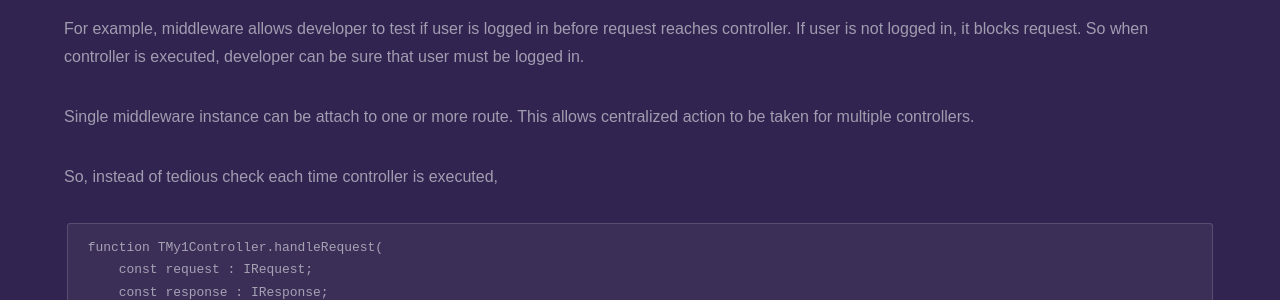
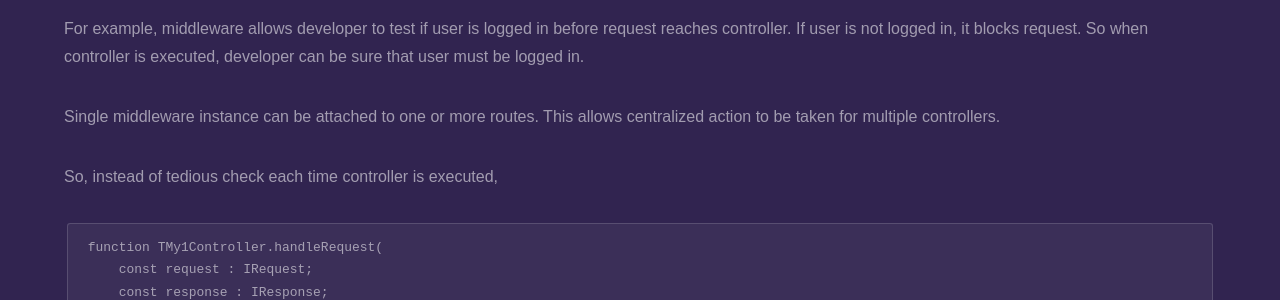
Before and after one commit to fanoframework/fanoframework.github.io, a Jekyll site: the page built from middlewares/index.md, in a window 1280 px wide and 900 px high. Shown: the part 423-723 px from the top of the window. Built offline with Jekyll 4.4.1, drawn with Linux system fonts in a browser that asks for light colours; our own code applies the rules of GitHub Pages for plain Markdown files.

Commit message:
Fix typo error

```diff
--- a/middlewares/index.md
+++ b/middlewares/index.md
@@ -12,7 +12,7 @@ In Fano Framework, middleware is an optional software component that is executed
 For example, middleware allows developer to test if user is logged in before request reaches controller. If user is not logged in, it blocks request.
 So when controller is executed, developer can be sure that user must be logged in.
 
-Single middleware instance can be attach to one or more route. This allows centralized action to be taken for multiple controllers.
+Single middleware instance can be attached to one or more routes. This allows centralized action to be taken for multiple controllers.
 
 So, instead of tedious check each time controller is executed,
 
```
